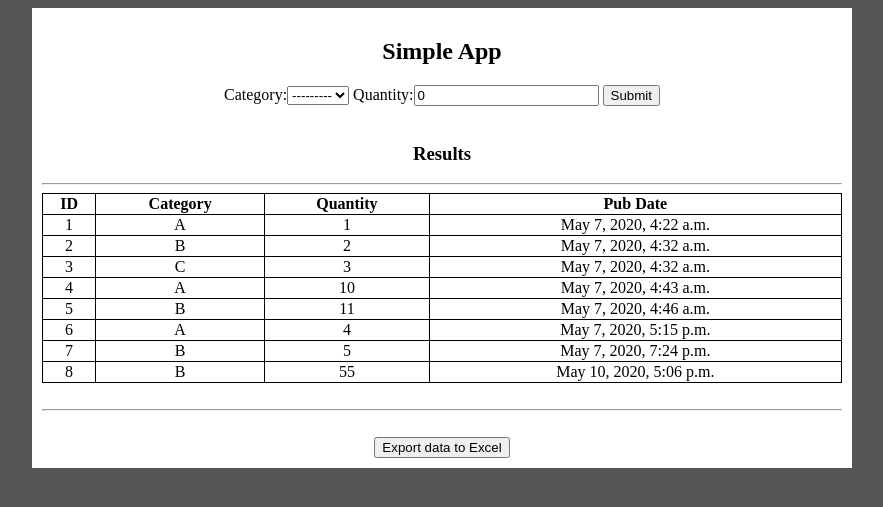
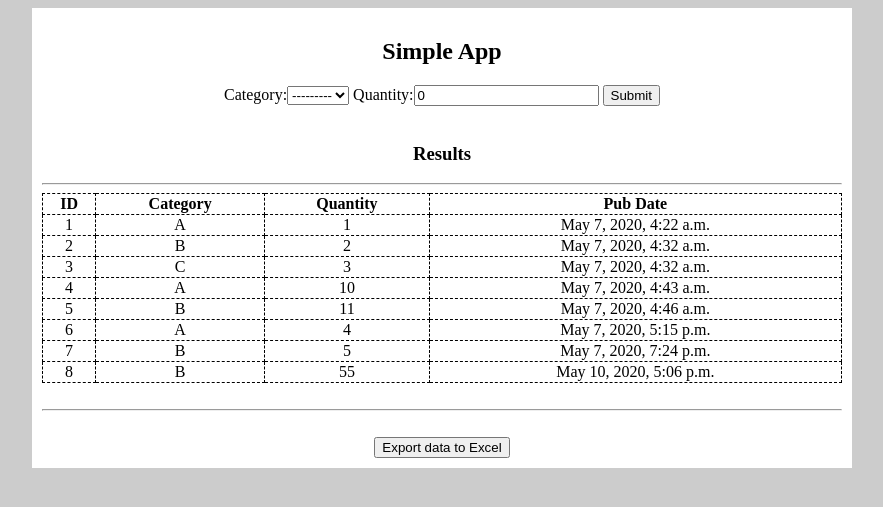
Before and after one commit to Johnnyboycurtis/webproject, a Django app: page / in a window 1280 px wide. Shown: the top 507 px of the page, without its empty margins (198-1081 px from the left). Run offline with Django 3.2, Linux system fonts and the light colour scheme; data comes from the database, SQL or seed files in the repository; both versions use the stored data as it was after the commit; some libraries are stand-ins or nearby versions.

Commit message:
moving style code to mainapp/main.css

```diff
--- /dev/null
+++ b/mainapp/static/mainapp/main.css
@@ -0,0 +1,23 @@
+table, th, td {
+    border: 1px dashed rgb(0, 0, 0);
+    border-collapse: collapse;
+}
+
+body {
+    background: rgb(204, 204, 204);
+}
+
+.content {
+    max-width: 800px;
+    margin: auto;
+    background: white;
+    padding: 10px;
+}
+
+.text-center {
+    text-align: center;
+}
+
+.h2 {
+    color: red;
+}
--- a/mainapp/templates/mainapp/index.html
+++ b/mainapp/templates/mainapp/index.html
@@ -1,6 +1,10 @@
+{% load static %}
 <!DOCTYPE html>
 <html lang="en">
 <head>
+
+    <link rel="stylesheet" type="text/css" href="{% static 'mainapp/main.css' %}">
+
     <meta charset="UTF-8">
     <meta name="viewport" content="width=device-width, initial-scale=1.0">
     <meta name="viewport" content="width=device-width, initial-scale=1">
@@ -10,27 +14,6 @@
 
     <title>{{ title }}</title>
 
-    <style>
-        table, th, td {
-            border: 1px solid black;
-            border-collapse: collapse;
-        }
-
-        body {
-            background: #555;
-        }
-
-        .content {
-            max-width: 800px;
-            margin: auto;
-            background: white;
-            padding: 10px;
-        }
-
-        .text-center {
-            text-align: center;
-        }
-    </style>
 </head>
 <body>
     <div class="container">
--- a/webproject/settings.py
+++ b/webproject/settings.py
@@ -119,4 +119,4 @@ USE_TZ = True
 # https://docs.djangoproject.com/en/3.0/howto/static-files/
 
 STATIC_URL = '/static/'
-STATIC_ROOT = os.path.join(BASE_DIR, 'static')
+#STATIC_ROOT = os.path.join(BASE_DIR, 'static')
```
Also changed, not shown: db.sqlite3.
